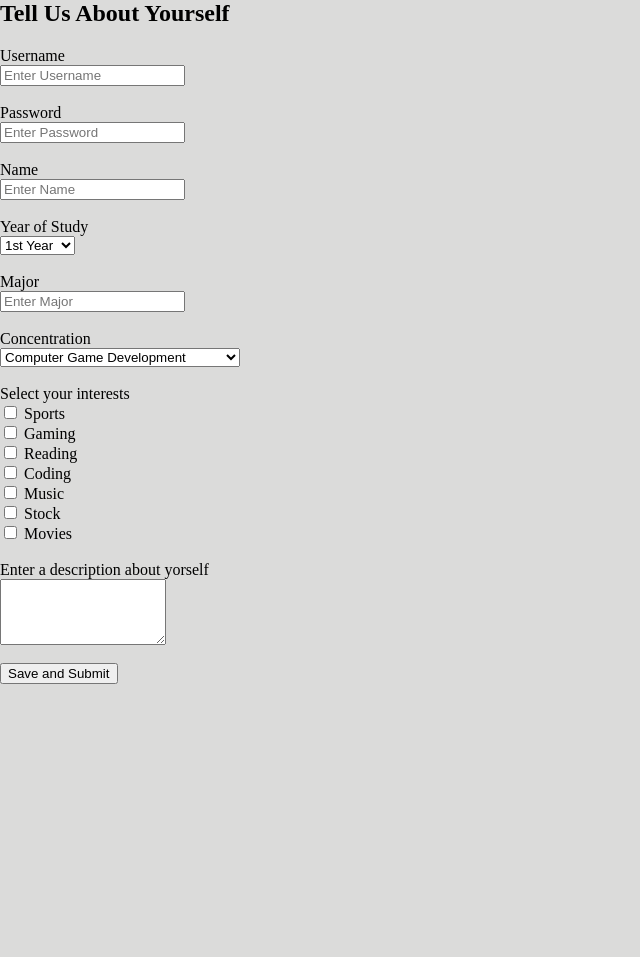
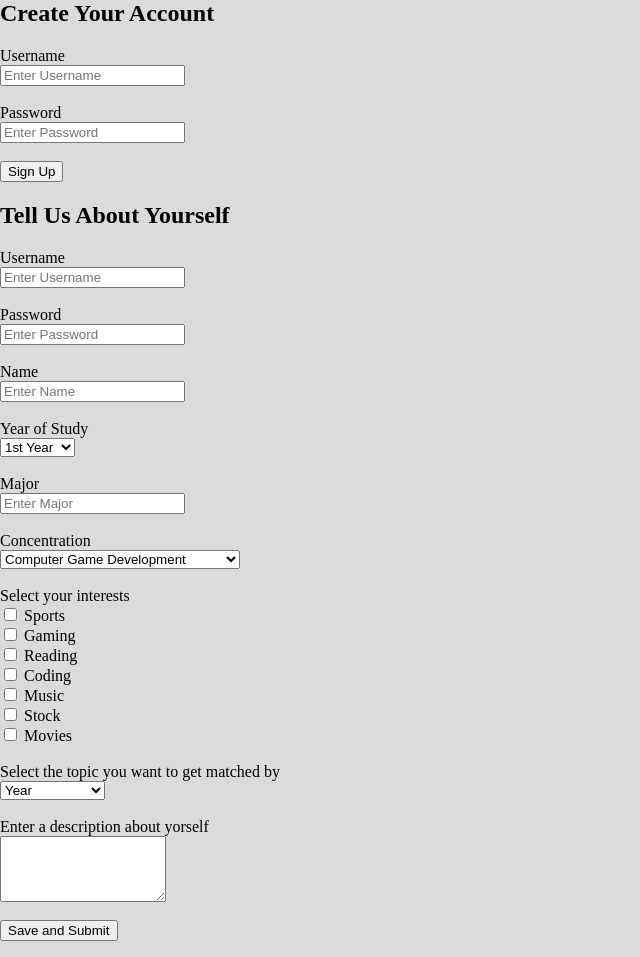
Before and after one commit to austinficzere/CalgaryHacks2021-ClosetWeebs, a Flask app: page /createAccount in a window 1280 px wide. Shown: the whole page, without its empty margins (0-640 px from the left). Before the commit the page ends 684 px from the top, so only its background shows below. Run offline with Flask 2, Linux system fonts and the light colour scheme.

Commit message:
priority added

```diff
--- a/templates/createAccount.html
+++ b/templates/createAccount.html
@@ -6,7 +6,24 @@
 </head>
 
 <body>
+	<h2>Create Your Account</h2>
 
+	<form method = "POST">
+		<div class="container">
+			  <label for="username">Username</label>
+		<br>
+			  <input type="text" placeholder="Enter Username" name="username" required>
+		<br>
+		<br>
+			  <label for="pswd">Password</label>
+		<br>
+			  <input type="password" placeholder="Enter Password" name="pswd" required>
+			<br>
+		<br>
+			  <button type="submit">Sign Up</button>
+
+		</div>
+	</form>
 
 	<h2>Tell Us About Yourself</h2>
 	<form method="POST">
@@ -101,6 +118,20 @@
   				<label for="movies">Movies</label>
 			</div>
 			<br>
+
+			<label for="interests">Select the topic you want to get matched by</label>
+			<br>
+			<select name="priority" id="priority">
+				<option value="year">Year</option>
+				<option value="major">Major</option>
+				<option value="concen">Concentration</option>
+				<option value="interests">Interests</option>
+		  	</select>
+
+			<br>
+			<br>
+
+
 			<label for="desc">Enter a description about yorself</label>
 			<br>
     			<textarea rows = "4" cols = "18">
```
